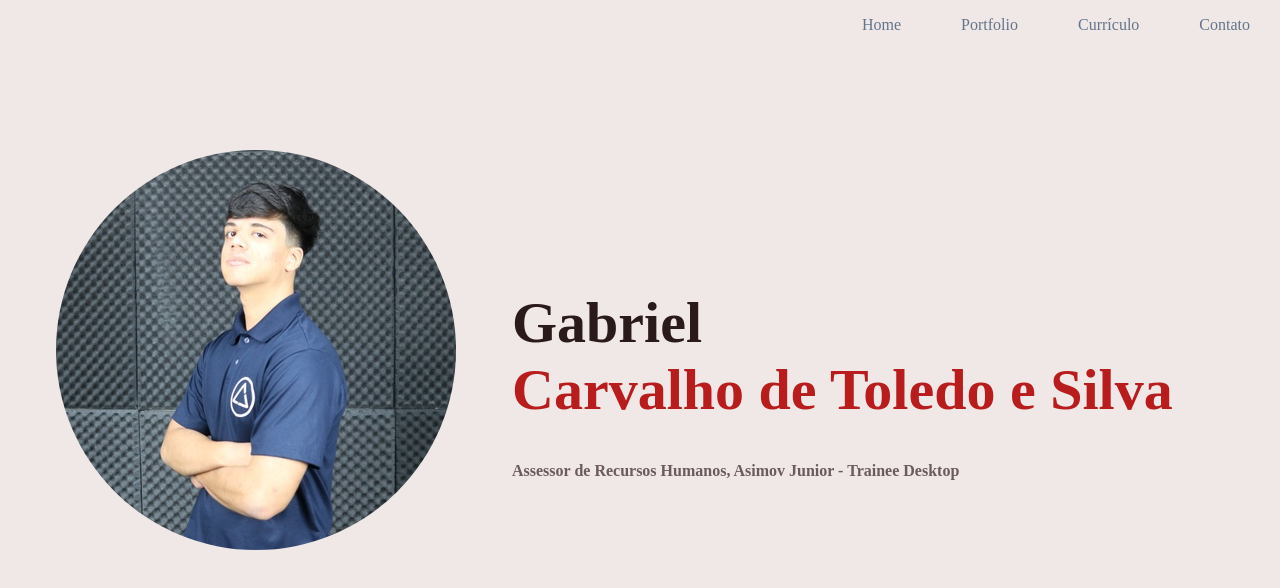
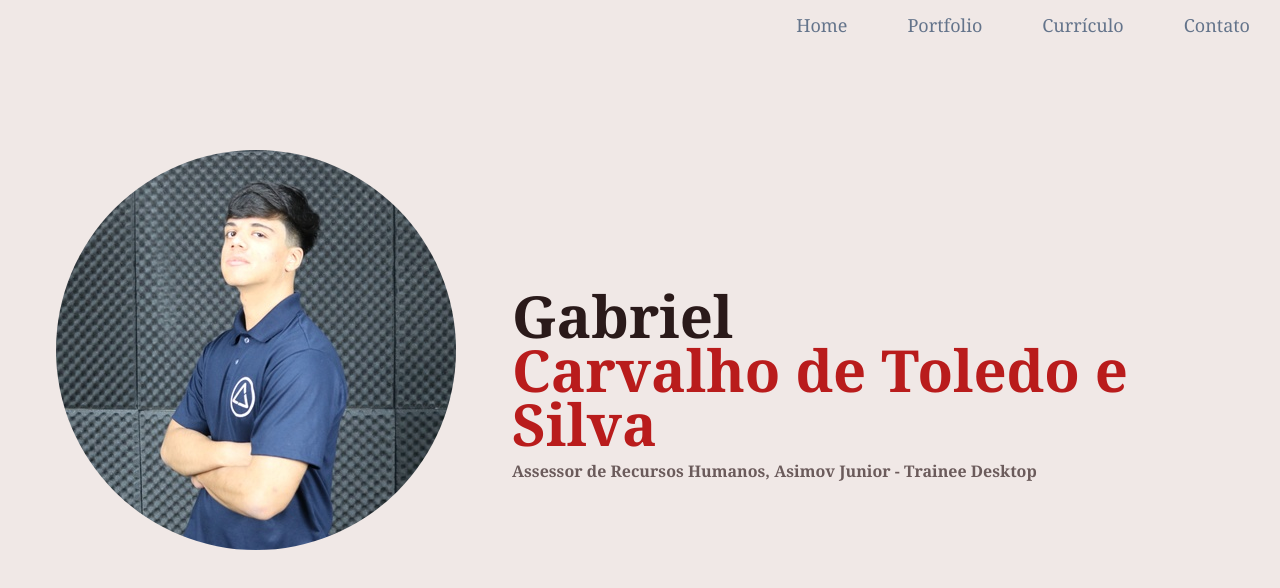
Before and after one commit to Theflashbiel/capacitacao-asimov-gabriel-carvalho, a plain HTML site: page semana-02-html-css/index.html in a window 1280 px wide. Drawn offline with Linux system fonts and the light colour scheme.

Commit message:
feat: arrumando as fontes do texto pagina inicial

```diff
--- a/semana-02-html-css/css/styles.css
+++ b/semana-02-html-css/css/styles.css
@@ -3,6 +3,7 @@ html,body {
     margin: 0px;
     padding: 0px;
     font-size:0;
+    font-family:'Georgia',serif;
 }
 
 body{
@@ -31,7 +32,7 @@ body{
     padding-left: 30px;
     padding-right: 30px;
     line-height: 50px;
-    font-size: 16px;
+    font-size: 18px;
 }
 .capa h1 {
 
@@ -53,6 +54,7 @@ body{
     height: 650px;
 }
 .texto-perfil {
+
     vertical-align: top;
     width: 60%;
     margin-top: 200px;
@@ -61,9 +63,11 @@ body{
 .texto-perfil h1 {
 
     font-size: 58px;
+    line-height: 54px;
 }
+
 .texto-perfil h2 {
-
+    margin-top: -30px;
     font-size: 16px;
 }
 
```
